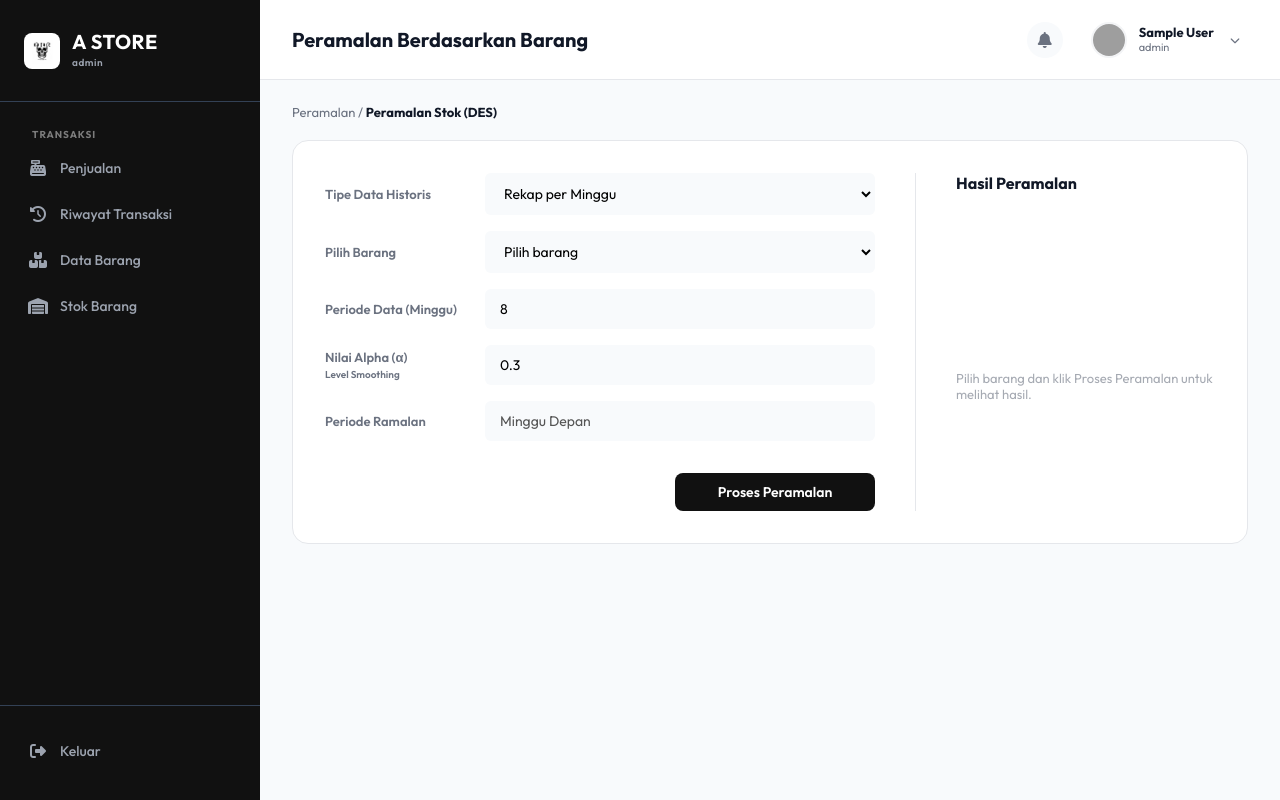
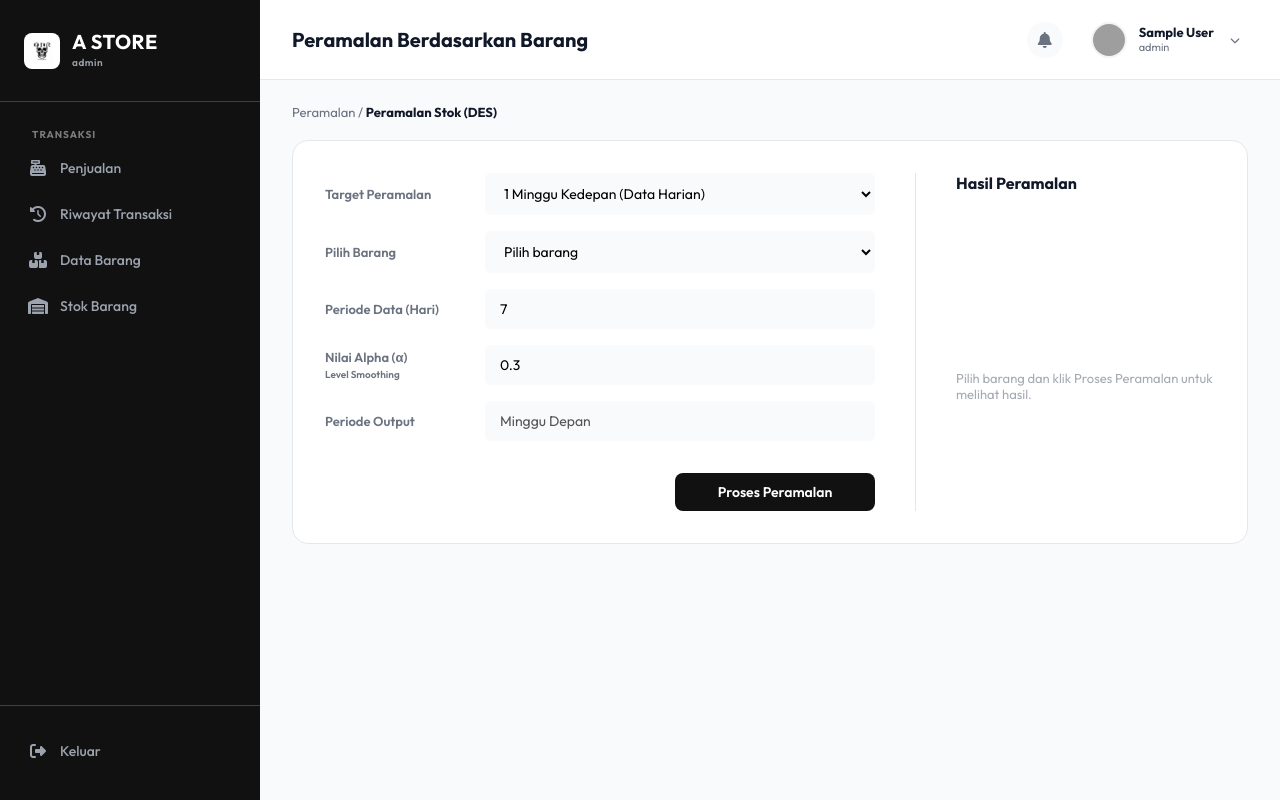
Before and after one commit to anca1905/a-store, a PHP site: page /index.php?page=des in a window 1280 px wide. Run offline with PHP 8.4, Linux system fonts and the light colour scheme; the visitor is signed in with stand-in values (Sample User, id 1); tables that the repository leaves empty or names only in its code hold one stand-in row (values such as "Sample post"); grey boxes are pictures that could not be loaded.

Commit message:
Refactor DES forecasting logic to unify target prediction handling for weekly and monthly forecasts

```diff
--- a/includes/pages/des.php
+++ b/includes/pages/des.php
@@ -1,11 +1,13 @@
 <?php
 // Halaman: Peramalan Stok — Double Exponential Smoothing (DES)
 $kode_barang = $conn->real_escape_string($_GET['kode_barang'] ?? '');
-$tipe_waktu  = $_GET['tipe_waktu'] ?? 'mingguan';
-$n_periode   = max(4, (int)($_GET['n_periode'] ?? 8));   // jumlah minggu/hari data historis
-$alpha       = isset($_GET['alpha']) ? floatval($_GET['alpha']) : 0.3;
-$alpha       = max(0.01, min(0.99, $alpha)); // clamp 0.01–0.99
-$hitung      = isset($_GET['kode_barang']) && $kode_barang !== '';
+$target_peramalan = $_GET['target_peramalan'] ?? 'mingguan';
+// Set default n_periode: 7 hari untuk mingguan, 4 minggu untuk bulanan
+$default_n = ($target_peramalan === 'mingguan') ? 7 : 4;
+$n_periode = max(3, (int)($_GET['n_periode'] ?? $default_n));
+$alpha     = isset($_GET['alpha']) ? floatval($_GET['alpha']) : 0.3;
+$alpha     = max(0.01, min(0.99, $alpha));
+$hitung    = isset($_GET['kode_barang']) && $kode_barang !== '';
 
 // Ambil daftar barang
 $qB = get_query($conn, "SELECT kode_barang, nama_produk FROM tbl_barang ORDER BY nama_produk");
@@ -13,22 +15,22 @@ $qB = get_query($conn, "SELECT kode_barang, nama_produk FROM tbl_barang ORDER BY
 // Logika Peramalan DES (Brown's Double Exponential Smoothing)
 $rows = [];
 $aktual = [];
-$S1 = []; // S' (Single Smoothing)
-$S2 = []; // S" (Double Smoothing)
-$a  = []; // Konstanta a (Level)
-$b  = []; // Trend b
-$F  = []; // Forecast F
+$S1 = []; // S'
+$S2 = []; // S"
+$a  = []; // Level
+$b  = []; // Trend
+$F  = []; // Forecast
 $n = 0;
 $hasilPeramalan = 0;
 $akurasi = 0;
 $kualitas = '';
 
-// Variabel tambahan untuk peramalan harian (7 hari ke depan)
-$forecast_harian = [];
+// Variabel tambahan untuk breakdown peramalan
+$forecast_breakdown = [];
 
 if ($hitung) {
-    if ($tipe_waktu === 'mingguan') {
-        // Fetch WEEKLY sales historical data
+    if ($target_peramalan === 'bulanan') {
+        // PERAMALAN BULANAN (History Mingguan)
         $sql = "SELECT
                     YEARWEEK(p.tanggal_waktu, 1) as periode_grup,
                     MIN(DATE(p.tanggal_waktu)) as tgl_awal,
@@ -40,7 +42,7 @@ if ($hitung) {
                 ORDER BY periode_grup DESC
                 LIMIT $n_periode";
     } else {
-        // Fetch DAILY sales historical data
+        // PERAMALAN MINGGUAN (History Harian)
         $sql = "SELECT
                     DATE(p.tanggal_waktu) as periode_grup,
                     DATE(p.tanggal_waktu) as tgl_awal,
@@ -66,7 +68,7 @@ if ($hitung) {
     if ($n_existing < $n_periode) {
         $needed = $n_periode - $n_existing;
         $mock_data = [];
-        $time_unit = ($tipe_waktu === 'mingguan') ? 'week' : 'day';
+        $time_unit = ($target_peramalan === 'bulanan') ? 'week' : 'day';
         for ($i = $needed; $i >= 1; $i--) {
             $tgl = date('d M Y', strtotime("-$i $time_unit", strtotime($n_existing > 0 ? $raw_data[0]['tgl_awal'] : 'today')));
             $mock_data[] = ['periode_grup' => '', 'tgl_awal' => $tgl, 'total_qty' => rand(0, 5)];
@@ -109,19 +111,19 @@ if ($hitung) {
 
     // Prediksi untuk masa depan
     $hasilPeramalan = 0;
-    if ($tipe_waktu === 'mingguan') {
-        // Prediksi 1 minggu ke depan (m = 1)
-        $hasilPeramalan = max(0, $a[$n-1] + $b[$n-1] * 1);
-    } else {
-        // Prediksi 7 hari ke depan (m = 1 sampai 7)
-        for ($m = 1; $m <= 7; $m++) {
-            $prediksi_hari = max(0, $a[$n-1] + ($m * $b[$n-1]));
-            $forecast_harian[] = [
-                'hari_ke' => $m,
-                'prediksi' => round($prediksi_hari)
-            ];
-            $hasilPeramalan += $prediksi_hari;
-        }
+
+    // Jika Mingguan (History Harian), prediksi m=1 s/d m=7 (7 hari ke depan)
+    // Jika Bulanan (History Mingguan), prediksi m=1 s/d m=4 (4 minggu ke depan)
+    $jangka_waktu = ($target_peramalan === 'mingguan') ? 7 : 4;
+    $label_waktu  = ($target_peramalan === 'mingguan') ? 'Hari' : 'Minggu';
+
+    for ($m = 1; $m <= $jangka_waktu; $m++) {
+        $prediksi = max(0, $a[$n-1] + ($m * $b[$n-1]));
+        $forecast_breakdown[] = [
+            'label' => $label_waktu . ' ' . $m,
+            'prediksi' => round($prediksi)
+        ];
+        $hasilPeramalan += $prediksi;
     }
     $hasilPeramalan = round($hasilPeramalan);
 
@@ -152,10 +154,10 @@ if ($hitung) {
             <input type="hidden" name="page" value="des">
 
             <div style="display:grid; grid-template-columns: 160px 1fr; align-items:center;">
-                <label class="form-label" style="margin:0;">Tipe Data Historis</label>
-                <select name="tipe_waktu" class="form-control" onchange="this.form.submit()" style="background:var(--bg-body); border-color:transparent;">
-                    <option value="mingguan" <?= $tipe_waktu === 'mingguan' ? 'selected' : '' ?>>Rekap per Minggu</option>
-                    <option value="harian" <?= $tipe_waktu === 'harian' ? 'selected' : '' ?>>Rekap per Hari</option>
+                <label class="form-label" style="margin:0;">Target Peramalan</label>
+                <select name="target_peramalan" class="form-control" onchange="this.form.submit()" style="background:var(--bg-body); border-color:transparent;">
+                    <option value="mingguan" <?= $target_peramalan === 'mingguan' ? 'selected' : '' ?>>1 Minggu Kedepan (Data Harian)</option>
+                    <option value="bulanan" <?= $target_peramalan === 'bulanan' ? 'selected' : '' ?>>1 Bulan Kedepan (Data Mingguan)</option>
                 </select>
             </div>
 
@@ -173,8 +175,8 @@ if ($hitung) {
             </div>
 
             <div style="display:grid; grid-template-columns: 160px 1fr; align-items:center;">
-                <label class="form-label" style="margin:0;">Periode Data (<?= $tipe_waktu === 'mingguan' ? 'Minggu' : 'Hari' ?>)</label>
-                <input type="number" name="n_periode" class="form-control" value="<?= $n_periode ?>" min="4" max="52" style="background:var(--bg-body); border-color:transparent;">
+                <label class="form-label" style="margin:0;">Periode Data (<?= $target_peramalan === 'mingguan' ? 'Hari' : 'Minggu' ?>)</label>
+                <input type="number" name="n_periode" class="form-control" value="<?= $n_periode ?>" min="3" max="365" style="background:var(--bg-body); border-color:transparent;">
             </div>
 
             <div style="display:grid; grid-template-columns: 160px 1fr; align-items:center;">
@@ -183,8 +185,8 @@ if ($hitung) {
             </div>
 
             <div style="display:grid; grid-template-columns: 160px 1fr; align-items:center;">
-                <label class="form-label" style="margin:0;">Periode Ramalan</label>
-                <input type="text" class="form-control" value="Minggu Depan" disabled style="background:var(--bg-body); border-color:transparent;">
+                <label class="form-label" style="margin:0;">Periode Output</label>
+                <input type="text" class="form-control" value="<?= $target_peramalan === 'mingguan' ? 'Minggu Depan' : 'Bulan Depan' ?>" disabled style="background:var(--bg-body); border-color:transparent;">
             </div>
 
             <div style="display:flex; justify-content:flex-end; margin-top:16px;">
@@ -201,28 +203,28 @@ if ($hitung) {
 
         <?php if ($hitung && isset($hasilPeramalan)): ?>
             <div style="margin-bottom:16px;">
-                <div style="font-size:12px; color:var(--text-muted); margin-bottom:4px;">Periode Ramalan</div>
-                <div style="font-size:14px; font-weight:600;">Minggu Depan</div>
+                <div style="font-size:12px; color:var(--text-muted); margin-bottom:4px;">Target Waktu</div>
+                <div style="font-size:14px; font-weight:600;"><?= $target_peramalan === 'mingguan' ? 'Minggu Depan' : 'Bulan Depan' ?></div>
             </div>
 
             <div style="margin-bottom:16px;">
-                <div style="font-size:12px; color:var(--text-muted); margin-bottom:4px;">Prediksi Penjualan</div>
+                <div style="font-size:12px; color:var(--text-muted); margin-bottom:4px;">Prediksi Total Penjualan</div>
                 <div style="font-size:14px; font-weight:600;"><?= number_format($hasilPeramalan, 0, ',', '.') ?> Unit</div>
             </div>
 
             <div style="margin-bottom:24px;">
                 <div style="font-size:12px; color:var(--text-muted); margin-bottom:4px;">Interpretasi</div>
-                <div style="font-size:13px; line-height:1.5;">Diperkirakan penjualan (kebutuhan stok) pada minggu depan sebanyak <strong><?= number_format($hasilPeramalan, 0, ',', '.') ?> unit</strong>. Akurasi model <?= max(0, $akurasi) ?>% (<?= $kualitas ?>).</div>
+                <div style="font-size:13px; line-height:1.5;">Diperkirakan total penjualan (kebutuhan stok) pada <?= $target_peramalan === 'mingguan' ? 'minggu' : 'bulan' ?> depan sebanyak <strong><?= number_format($hasilPeramalan, 0, ',', '.') ?> unit</strong>. Akurasi model <?= max(0, $akurasi) ?>% (<?= $kualitas ?>).</div>
             </div>
 
-            <?php if ($tipe_waktu === 'harian' && !empty($forecast_harian)): ?>
-            <!-- Breakdown 7 Hari ke Depan -->
+            <?php if (!empty($forecast_breakdown)): ?>
+            <!-- Breakdown Prediksi -->
             <div style="margin-bottom:24px; background:var(--bg-body); padding:16px; border-radius:8px;">
-                <div style="font-size:12px; font-weight:700; margin-bottom:12px;">Rincian Prediksi 7 Hari Kedepan:</div>
-                <div style="display:grid; grid-template-columns:repeat(7, 1fr); gap:8px; text-align:center;">
-                    <?php foreach ($forecast_harian as $fh): ?>
+                <div style="font-size:12px; font-weight:700; margin-bottom:12px;">Rincian Prediksi <?= $target_peramalan === 'mingguan' ? '7 Hari' : '4 Minggu' ?> Kedepan:</div>
+                <div style="display:grid; grid-template-columns:repeat(<?= $target_peramalan === 'mingguan' ? 7 : 4 ?>, 1fr); gap:8px; text-align:center;">
+                    <?php foreach ($forecast_breakdown as $fh): ?>
                     <div style="background:#fff; border:1px solid var(--border-color); padding:8px 4px; border-radius:6px;">
-                        <div style="font-size:10px; color:var(--text-muted);">Hari <?= $fh['hari_ke'] ?></div>
+                        <div style="font-size:10px; color:var(--text-muted);"><?= $fh['label'] ?></div>
                         <div style="font-size:13px; font-weight:700; color:var(--primary-color); margin-top:4px;"><?= $fh['prediksi'] ?></div>
                     </div>
                     <?php endforeach; ?>
@@ -231,7 +233,7 @@ if ($hitung) {
             <?php endif; ?>
 
             <button onclick="document.getElementById('detailPerhitungan').style.display = 'block'" class="btn btn-outline" style="width:100%; justify-content:center; font-size:13px;">
-                Lihat Detail Historis <?= $tipe_waktu === 'mingguan' ? 'Mingguan' : 'Harian' ?>
+                Lihat Detail Historis Data (<?= $target_peramalan === 'mingguan' ? 'Harian' : 'Mingguan' ?>)
             </button>
         <?php else: ?>
             <div style="color:var(--text-muted); font-size:13px; display:flex; height:100%; align-items:center; opacity:0.6;">
@@ -244,14 +246,14 @@ if ($hitung) {
 <!-- ── TABEL DATA PERAMALAN (Hidden by default) ───────────────────────── -->
 <div id="detailPerhitungan" style="display:none; background:#fff; border:1px solid var(--border-color); border-radius:16px; overflow:hidden; animation: fadeIn 0.3s; margin-bottom:24px;">
     <div style="padding:20px; border-bottom:1px solid var(--border-color); display:flex; justify-content:space-between; align-items:center;">
-        <h3 style="font-size:15px; font-weight:700;">Data Historis <?= $tipe_waktu === 'mingguan' ? 'Mingguan' : 'Harian' ?> — DES (α = <?= $alpha ?>)</h3>
+        <h3 style="font-size:15px; font-weight:700;">Data Historis <?= $target_peramalan === 'mingguan' ? 'Harian' : 'Mingguan' ?> — DES (α = <?= $alpha ?>)</h3>
         <button onclick="document.getElementById('detailPerhitungan').style.display = 'none'" class="close-btn"><i class="fa-solid fa-times"></i></button>
     </div>
     <div class="table-responsive">
         <table class="data-table" style="text-align:center;">
             <thead>
                 <tr>
-                    <th><?= $tipe_waktu === 'mingguan' ? 'Minggu' : 'Hari' ?> Ke-</th>
+                    <th><?= $target_peramalan === 'mingguan' ? 'Hari' : 'Minggu' ?> Ke-</th>
                     <th>Tanggal Awal</th>
                     <th>Aktual (X_t)</th>
                     <th>S'_t</th>
@@ -283,10 +285,10 @@ if ($hitung) {
                     <td><?= $mape_disp ?></td>
                 </tr>
                 <?php endfor; ?>
-                <!-- Baris peramalan minggu depan -->
+                <!-- Baris peramalan masa depan -->
                 <tr style="background:var(--primary-light); font-weight:700;">
                     <td><?= $n + 1 ?></td>
-                    <td>Minggu Depan</td>
+                    <td><?= $target_peramalan === 'mingguan' ? 'Minggu Depan' : 'Bulan Depan' ?></td>
                     <td>—</td>
                     <td>—</td>
                     <td>—</td>
```
Also changed, not shown: includes/pages/des_kategori.php (+55 -53 lines), test_alpha.sql (added, +34 -0 lines).
